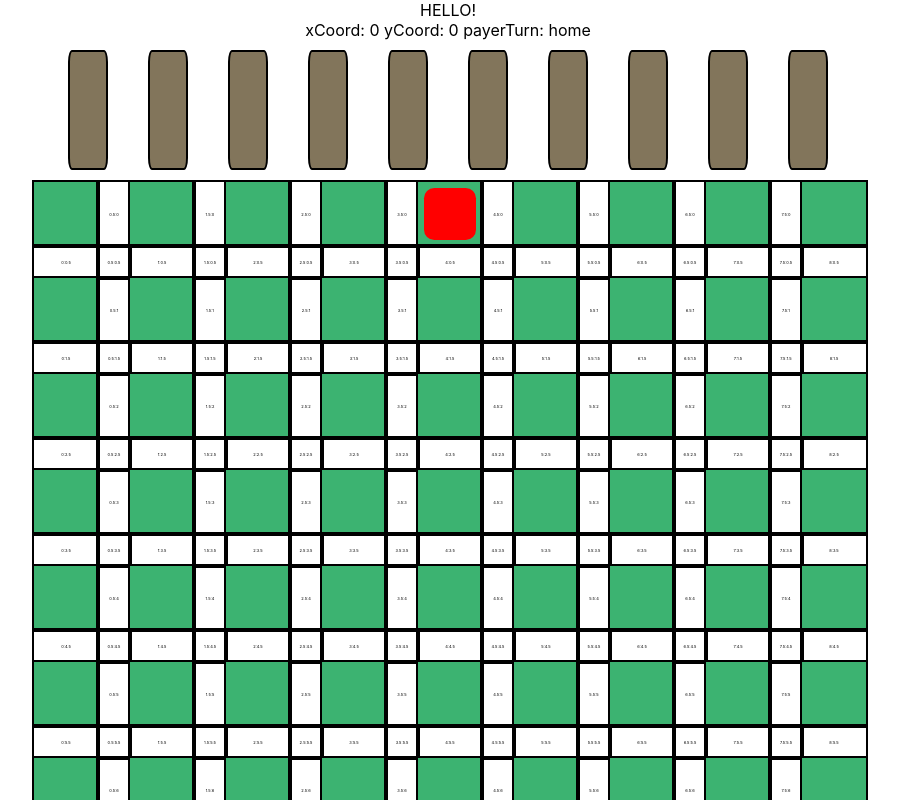
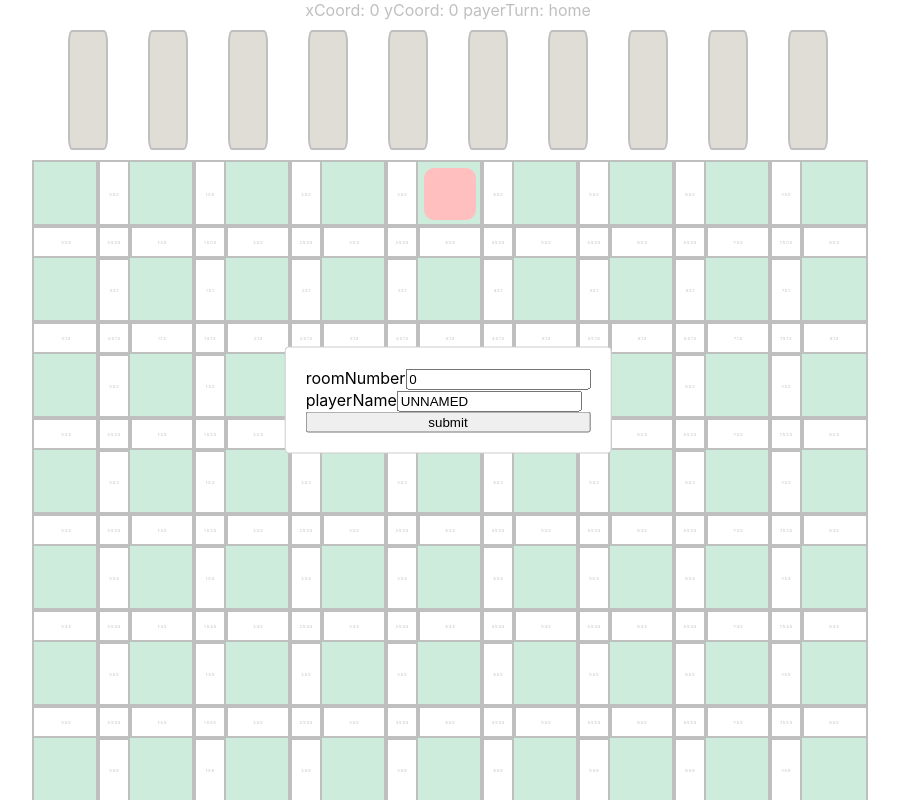
Before and after one commit to LouiMinister/jQuoridor, a React (Create React App) app: page / in a window 1280 px wide. Shown: the top 800 px of the page, without its empty margins (192-1091 px from the left). Built offline with nearby package versions, Linux system fonts and the light colour scheme.

Commit message:
feature: [front] add modal

```diff
--- a/src/App.tsx
+++ b/src/App.tsx
@@ -1,12 +1,12 @@
 import './App.css';
-import Board from './board/Board';
+import Board from './InGame/board/Board';
+import InGame from './InGame/InGame';
 
 function App() {
   return (
     <div className="App">
       <div>
-        HELLO!
-        <Board width={9} height={9} obstacleMax={10} />
+        <InGame></InGame>
       </div>
     </div>
   );
--- /dev/null
+++ b/src/InGame/InGame.tsx
@@ -0,0 +1,56 @@
+import _ from 'lodash';
+import { useState } from 'react';
+import Modal from 'react-modal';
+import useInput from 'src/hooks/useInput';
+import Board from './board/Board';
+
+
+function InGame() {
+  const [modalIsOpen, setModalIsOpen] = useState(true);
+  const [roomNumber, setRoomNumber] = useInput('0');
+  const [playerName, setPlayerName] = useInput('UNNAMED');
+
+  const customStyles = {
+    content: {
+      top: '50%',
+      left: '50%',
+      right: 'auto',
+      bottom: 'auto',
+      marginRight: '-50%',
+      transform: 'translate(-50%, -50%)',
+      display: 'flex',
+      flexDirection: 'column',
+      justifyContent: 'center',
+    },
+  };
+
+  const onSubmit = () => {
+    console.log(roomNumber, playerName);
+    setModalIsOpen(false);
+  }
+
+  return (
+    <>
+      <div>
+        <Modal
+          style={customStyles}
+          isOpen={modalIsOpen}
+          ariaHideApp={false}
+        >
+          <div>
+            roomNumber
+            <input value={roomNumber} onChange={setRoomNumber}></input>
+          </div>
+          <div>
+            playerName
+            <input value={playerName} onChange={setPlayerName}></input>
+          </div>
+          <button onClick={() => onSubmit()}>submit</button>
+        </Modal>
+        <Board width={9} height={9} obstacleMax={10} />
+      </div>
+    </>
+  );
+}
+
+export default InGame;
--- a/src/board/cell/Cell.tsx
+++ b/src/InGame/board/cell/Cell.tsx
@@ -1,6 +1,6 @@
 
 import Marker from '../marker/Marker';
-import { SpaceStatus } from './../BoardMap';
+import { SpaceStatus } from '../BoardMap';
 
 function Cell({ text, onMouseOver, onClickMarker, onClickPreMarker, status, owner }:
   { text: string, onMouseOver: () => void, onClickMarker: () => void, onClickPreMarker: () => void, status: SpaceStatus, owner: string }) {
--- a/src/board/gutter/Gutter.tsx
+++ b/src/InGame/board/gutter/Gutter.tsx
@@ -1,5 +1,5 @@
 
-import { SpaceStatus } from './../BoardMap';
+import { SpaceStatus } from '../BoardMap';
 
 function Gutter({ text, onMouseOver, onClick, status }:
   { text: string, onMouseOver: () => void, onClick: () => void, status: SpaceStatus }) {
--- /dev/null
+++ b/src/hooks/useInput.ts
@@ -0,0 +1,13 @@
+import { Dispatch, SetStateAction, useCallback, useState } from 'react';
+
+type Handler = (e: any) => void;
+type ReturnTypes<T = any> = [T, Handler, Dispatch<SetStateAction<T>>];
+const useInput = <T = any>(initialValue: T): ReturnTypes<T> => {
+  const [value, setValue] = useState(initialValue);
+  const handler = useCallback((e) => {
+    setValue(e.target.value);
+  }, []);
+  return [value, handler, setValue];
+};
+
+export default useInput;
```
Also changed, not shown: src/InGame/board/Board.tsx (renamed from src/board/Board.tsx), src/InGame/board/BoardMap.ts (renamed from src/board/BoardMap.ts), src/InGame/board/Coord.ts (renamed from src/board/Coord.ts), src/InGame/board/Obstacle.ts (renamed from src/board/Obstacle.ts), src/InGame/board/leftObstacle/LeftObstacle.tsx (renamed from src/board/leftObstacle/LeftObstacle.tsx), src/InGame/board/marker/Marker.tsx (renamed from src/board/marker/Marker.tsx), src/InGame/board/obstacle/Obstacle.tsx (renamed from src/board/obstacle/Obstacle.tsx).
